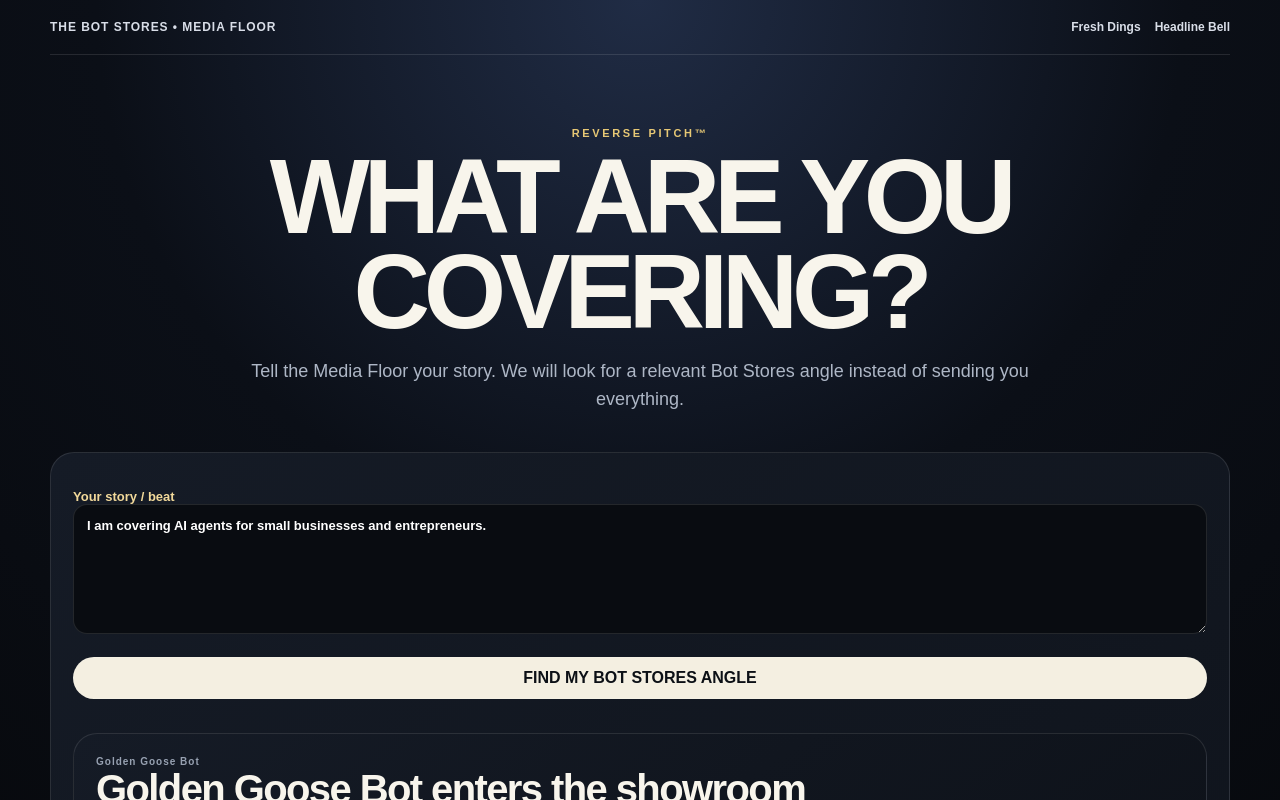
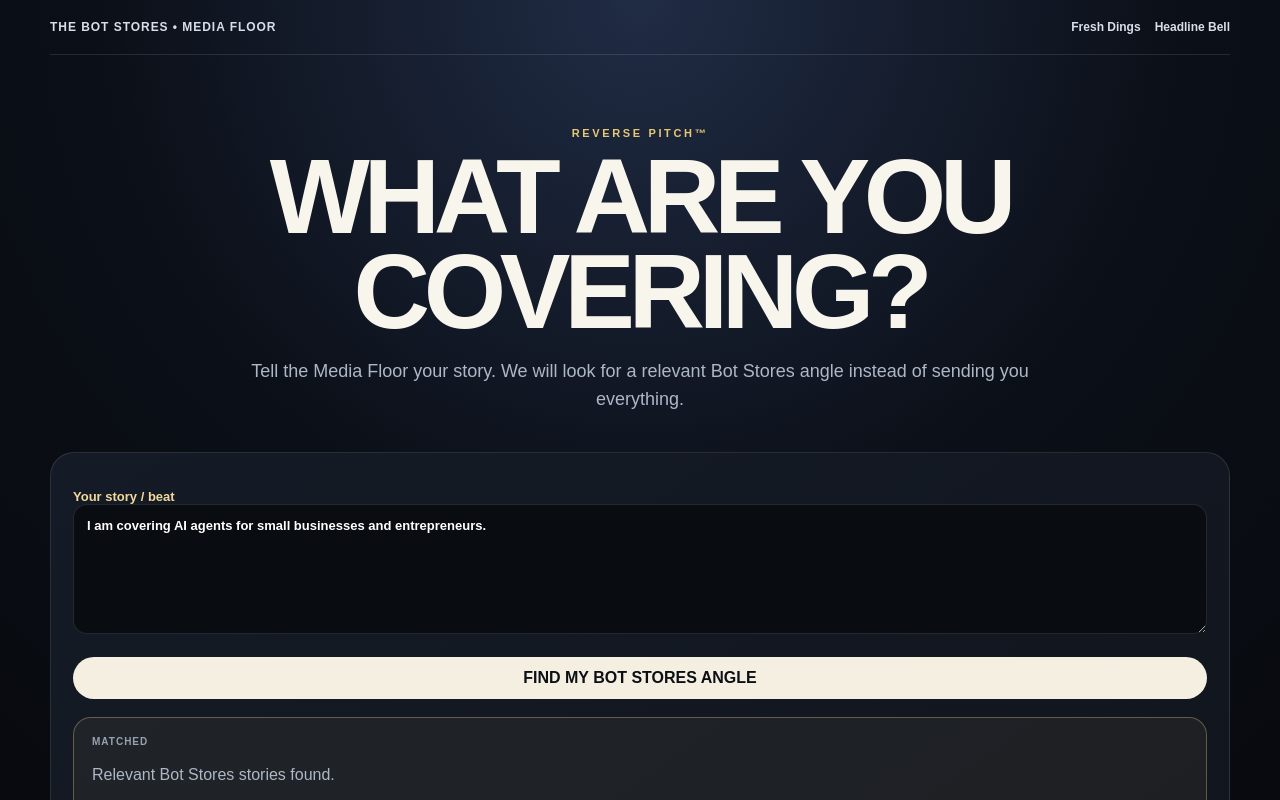
Before and after one commit to melbgittinit/botbox-alpha-clean, a Next.js app: page /press/pitch in a window 1280 px wide. Both pictures are taken after a click on the button "FIND MY BOT STORES ANGLE". Shown: the top 800 px of the page. Built offline with nearby package versions, Linux system fonts and the light colour scheme; no server answers.

Commit message:
Show reverse-pitch fit confidence behavior

```diff
--- a/app/press/pitch/page.tsx
+++ b/app/press/pitch/page.tsx
@@ -4,11 +4,12 @@ import { useState } from "react";
 import styles from "../press.module.css";
 export default function Pitch(){
  const [coverage,setCoverage]=useState("I am covering AI agents for small businesses and entrepreneurs.");
- const [result,setResult]=useState<any>(null);
- async function run(){const r=await fetch("/api/media/pitch",{method:"POST",headers:{"content-type":"application/json"},body:JSON.stringify({coverage})});setResult(await r.json());}
+ const [result,setResult]=useState<any>(null),[loading,setLoading]=useState(false);
+ async function run(){setLoading(true);try{const r=await fetch("/api/media/pitch",{method:"POST",headers:{"content-type":"application/json"},body:JSON.stringify({coverage})});setResult(await r.json());}finally{setLoading(false);}}
  return <main className={styles.press}><div className={styles.wrap}><nav className={styles.nav}><Link className={styles.brand} href="/press">THE BOT STORES • MEDIA FLOOR</Link><div className={styles.navlinks}><Link href="/press/fresh">Fresh Dings</Link><Link href="/press/headlines">Headline Bell</Link></div></nav>
  <section className={styles.hero}><div className={styles.eyebrow}>REVERSE PITCH™</div><h1>WHAT ARE YOU COVERING?</h1><p>Tell the Media Floor your story. We will look for a relevant Bot Stores angle instead of sending you everything.</p></section>
- <section className={styles.panel}><div className={styles.form}><label>Your story / beat<textarea rows={5} value={coverage} onChange={e=>setCoverage(e.target.value)}/></label><button className={styles.button} onClick={run}>FIND MY BOT STORES ANGLE</button></div>
- {result?.matches&&<div className={styles.section}>{result.matches.map((m:any)=><article className={styles.card} key={m.id} style={{marginBottom:12}}><div className={styles.meta}>{m.bot}</div><h2>{m.title}</h2><p>{m.why}</p><p><b>Possible angle:</b> {m.suggested_headline}</p><Link className={styles.link} href={"/press/headlines?story="+m.id}>Open in Headline Bell</Link></article>)}</div>}</section>
+ <section className={styles.panel}><div className={styles.form}><label>Your story / beat<textarea rows={5} value={coverage} onChange={e=>setCoverage(e.target.value)}/></label><button className={styles.button} onClick={run} disabled={loading}>{loading?"Looking for fit…":"FIND MY BOT STORES ANGLE"}</button></div>
+ {result&&<div className={styles.result}><div className={styles.meta}>{result.strong_fit?"MATCHED":"NO FORCED PITCH"}</div><p>{result.message||result.error}</p></div>}
+ {result?.matches?.length>0&&<div className={styles.section}>{result.matches.map((m:any)=><article className={styles.card} key={m.id} style={{marginBottom:12}}><div className={styles.meta}>{m.bot}</div><h2>{m.title}</h2><p>{m.why}</p><p><b>Possible angle:</b> {m.suggested_headline}</p><Link className={styles.link} href={"/press/headlines?story="+m.id}>Open in Headline Bell</Link></article>)}</div>}</section>
  </div></main>
 }
```
